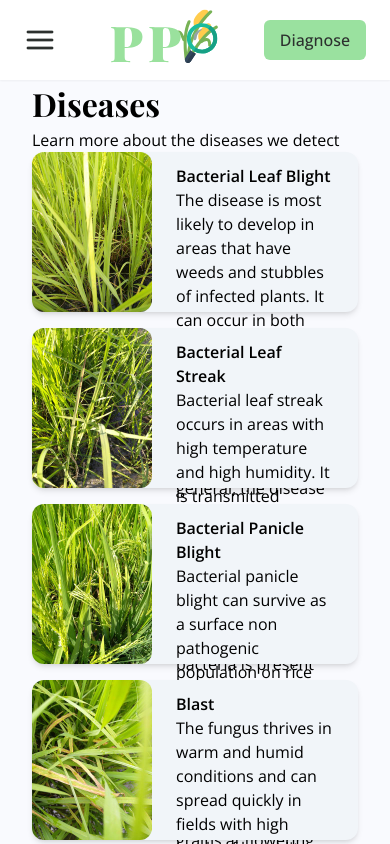
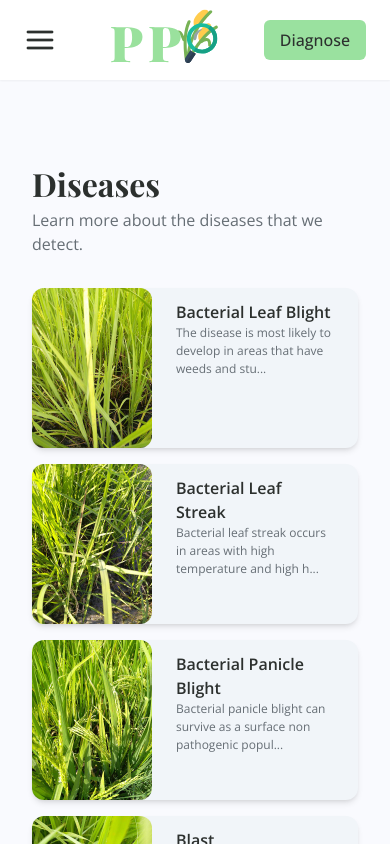
Before and after one commit to IdkwhatImD0ing/PaddyPlantPrognosis, a React (Vite) app in the folder client/: page /diseases in a window 390 px wide. Shown: the top 844 px of the page. Built offline with nearby package versions, Linux system fonts and the light colour scheme; a web font is replaced by a local one.

Commit message:
Finalized Diseases Page + Link Behavior + Responsive Design

```diff
--- a/client/src/components/DiseaseCard.jsx
+++ b/client/src/components/DiseaseCard.jsx
@@ -1,15 +1,17 @@
-import React from 'react'
+import { useNavigate } from "react-router-dom"
 
-const DiseaseCard = ({ photo, name, description }) => {
+const DiseaseCard = ({ photo, name, description, page }) => {
+    const navigate = useNavigate();
+
     return (
-    <div className="md:w-[40rem] w-[100%] h-[10rem] flex bg-slate-100 rounded-xl shadow-md">
+        <div onClick={() => navigate(`/diseases/${page}`)} className="transition duration-200 ease-in-out hover:shadow-2xl cursor-pointer md:w-[40rem] w-[100%] h-[10rem] flex bg-slate-100 rounded-xl shadow-md">
             <img className="w-[10rem] rounded-xl object-cover" src={photo} alt="image"/>
             <div className="flex flex-col justify-between px-6 py-3 text-left">
                 <figcaption>
                     <div className="text-left font-semibold">
                         {name}
                     </div>
-                <div className="">
+                    <div className="text-[12px] lg:text-[16px] text-[#666e75]">
                         {description}
                     </div>
                 </figcaption>
--- a/client/src/components/Footer.jsx
+++ b/client/src/components/Footer.jsx
@@ -9,6 +9,7 @@ const Footer = () => {
         </p>
         <a
           href="https://github.com/IdkwhatImD0ing/PaddyPlantPrognosis"
+          target="_blank"
           className="text-white hover:text-[#56c75c] font-semibold"
         >
           Source Code
--- a/client/src/pages/Diseases.jsx
+++ b/client/src/pages/Diseases.jsx
@@ -1,6 +1,4 @@
-import Disease from "./Disease"
 import Data from './data.json'
-import { Link } from "react-router-dom"
 import DiseaseCard from "../components/DiseaseCard"
 
 
@@ -9,12 +7,13 @@ const Diseases = () => {
 
   return (
     <div className="flex justify-center">
-      <div className="w-[100rem] px-8 mt-[5rem] mb-[5rem]">
+      <div className="w-[100rem] px-8 mt-[10rem] mb-[5rem] text-[#2c302e]">
         <h1 className="font-serif text-[32px] font-bold">Diseases</h1>
-        <p>Learn more about the diseases we detect</p>
-        <div className="flex flex-col gap-4">
+        <p className="text-[#666e75]">Learn more about the diseases that we detect.</p>
+
+        <div className="flex flex-wrap gap-4 mt-[2rem]">
           {pages.map(page => (
-            <Link to={`/diseases/${page}`}><DiseaseCard photo={`/sample-paddies/${page}.jpg`} name={Data[page].name} description={`${Data[page].cause.slice(0,238).replace(/^\s+|\s+$/gm,'')}...`}/></Link>
+            <DiseaseCard page={page} photo={`/sample-paddies/${page}.jpg`} name={Data[page].name} description={`${Data[page].cause.slice(0,70).replace(/^\s+|\s+$/gm,'')}...`}/>
           ))}
         </div>
       </div>
--- a/client/src/pages/Resources.jsx
+++ b/client/src/pages/Resources.jsx
@@ -5,7 +5,7 @@ const Resources = () => {
       <div className='w-[100rem]'>
         <h1 className="py-6 text-center text-[32px] font-medium">Resources</h1>
         <div className='px-24'>
-          <h2 className="pb-6">Learn more about rice paddy diseases from <a className="text-cyan-600" href="http://www.knowledgebank.irri.org/decision-tools/rice-doctor/rice-doctor-fact-sheets">Rice Knowledge Bank</a></h2>
+          <h2 className="pb-6">Learn more about rice paddy diseases from <a className="text-cyan-600" target="_blank" href="http://www.knowledgebank.irri.org/decision-tools/rice-doctor/rice-doctor-fact-sheets">Rice Knowledge Bank</a></h2>
           <iframe src="http://www.knowledgebank.irri.org/decision-tools/rice-doctor/rice-doctor-fact-sheets" width="800" height="600"></iframe>
         </div>
       </div>
```
Lines whose indentation alone changed are shown as unchanged.
